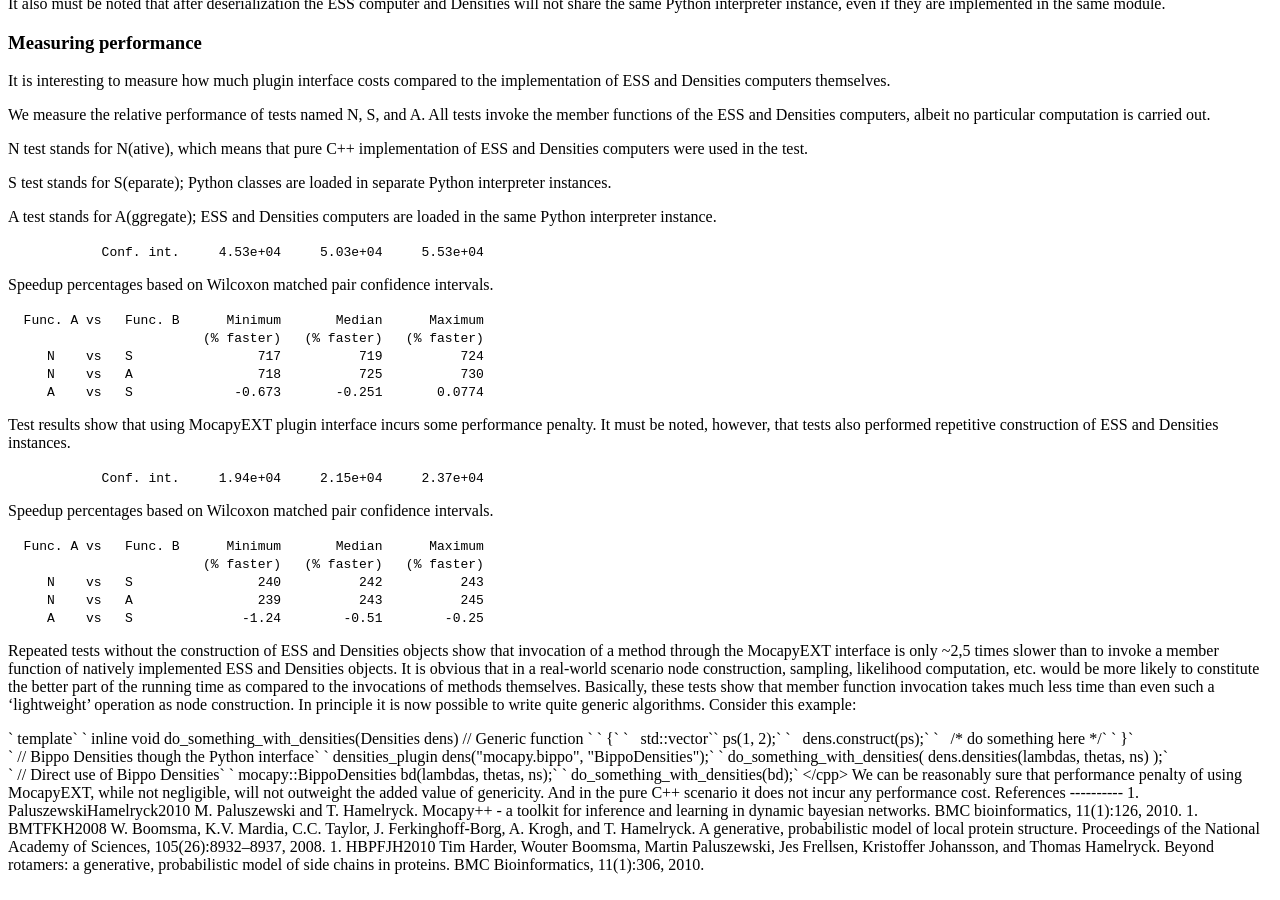
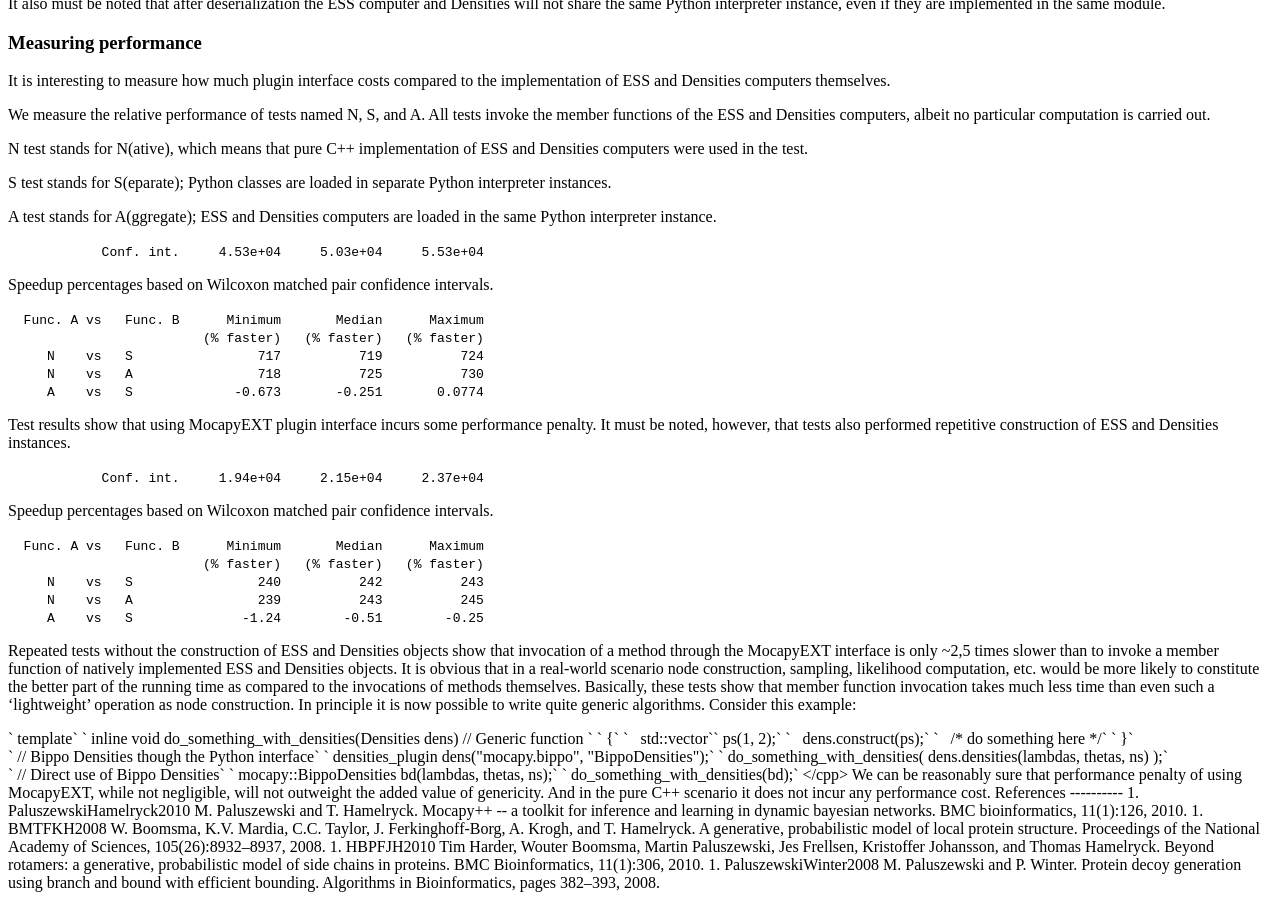
Before and after one commit to biopython/biopython.github.io, a Jekyll site: the page built from wiki/GSOC2011_MocapyExt.md, in a window 1280 px wide and 900 px high, scrolled down 4270 px. Built offline with Jekyll 4.4.1, drawn with Linux system fonts in a browser that asks for light colours.

Commit message:
/* References */

```diff
--- a/wiki/GSOC2011_MocapyExt.md
+++ b/wiki/GSOC2011_MocapyExt.md
@@ -503,8 +503,8 @@ References
 
 <biblio>
 
-1.  PaluszewskiHamelryck2010 M. Paluszewski and T. Hamelryck. Mocapy++ -
-    a toolkit for inference and
+1.  PaluszewskiHamelryck2010 M. Paluszewski and T. Hamelryck. Mocapy++
+    -- a toolkit for inference and
 
 learning in dynamic bayesian networks. BMC bioinformatics, 11(1):126,
 2010.
@@ -521,4 +521,10 @@ Proceedings of the National Academy of Sciences, 105(26):8932–8937,
 
 Johansson, and Thomas Hamelryck. Beyond rotamers: a generative,
 probabilistic model of side chains in proteins. BMC Bioinformatics,
-11(1):306, 2010. </biblio>
+11(1):306, 2010.
+
+1.  PaluszewskiWinter2008 M. Paluszewski and P. Winter. Protein decoy
+    generation using branch and
+
+bound with efficient bounding. Algorithms in Bioinformatics, pages
+382–393, 2008. </biblio>
```
Also changed, not shown: 1 other file.
